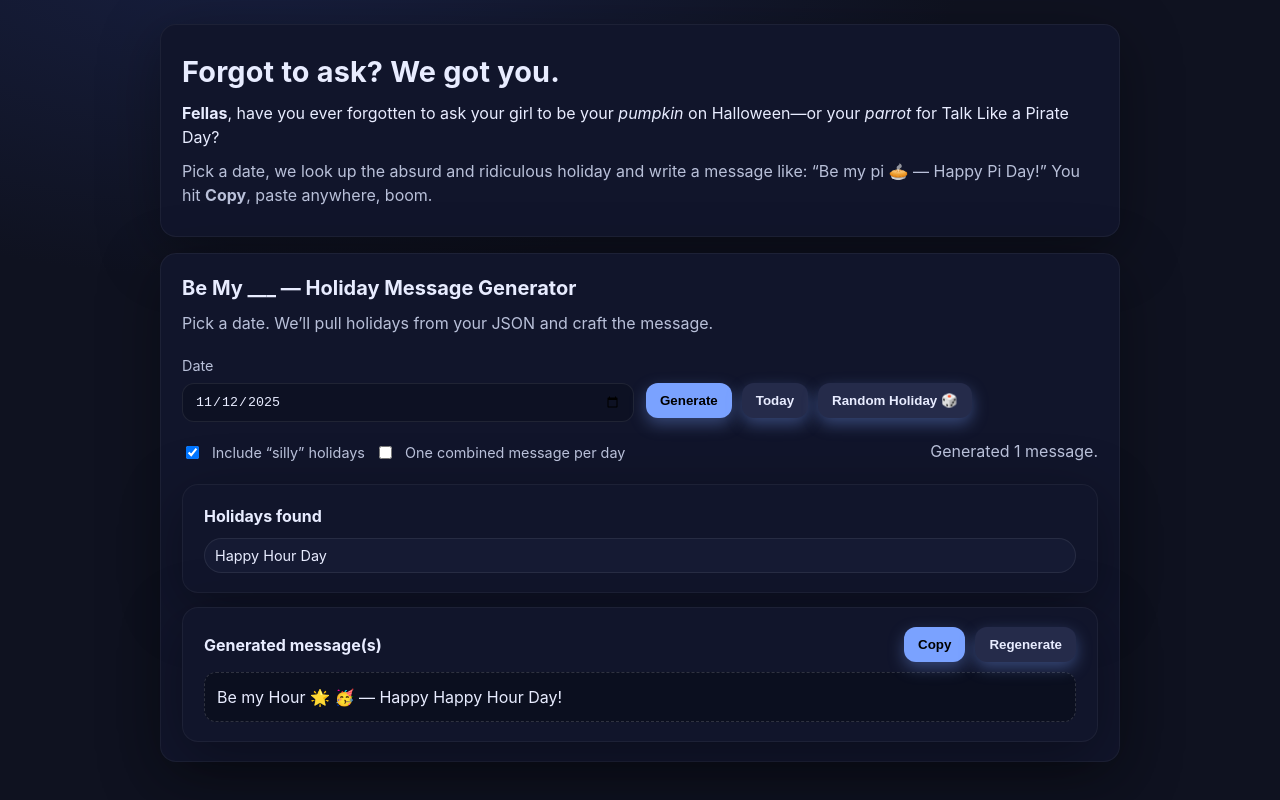
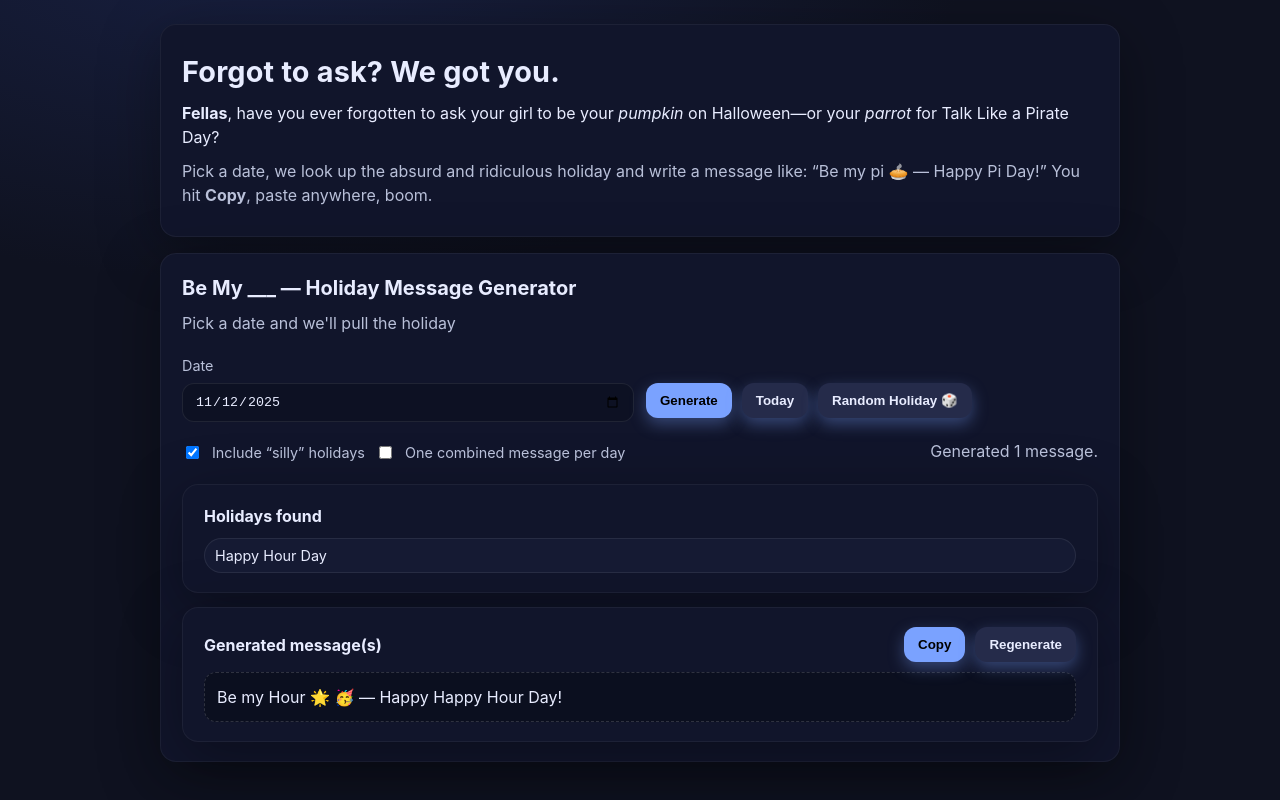
Before and after one commit to gabeedwards1/Be-My-Blank, a plain HTML site: page index.html in a window 1280 px wide. Drawn offline with Linux system fonts and the light colour scheme.

Commit message:
Updated text

```diff
--- a/index.html
+++ b/index.html
@@ -60,7 +60,7 @@
 
     <section class="card">
       <h2>Be My ___ — Holiday Message Generator</h2>
-      <p class="sub">Pick a date. We’ll pull holidays from your JSON and craft the message.</p>
+      <p class="sub">Pick a date and we'll pull the holiday</p>
 
       <div class="row" style="margin-top:6px">
         <div>
```
Also changed, not shown: 1 other file.
